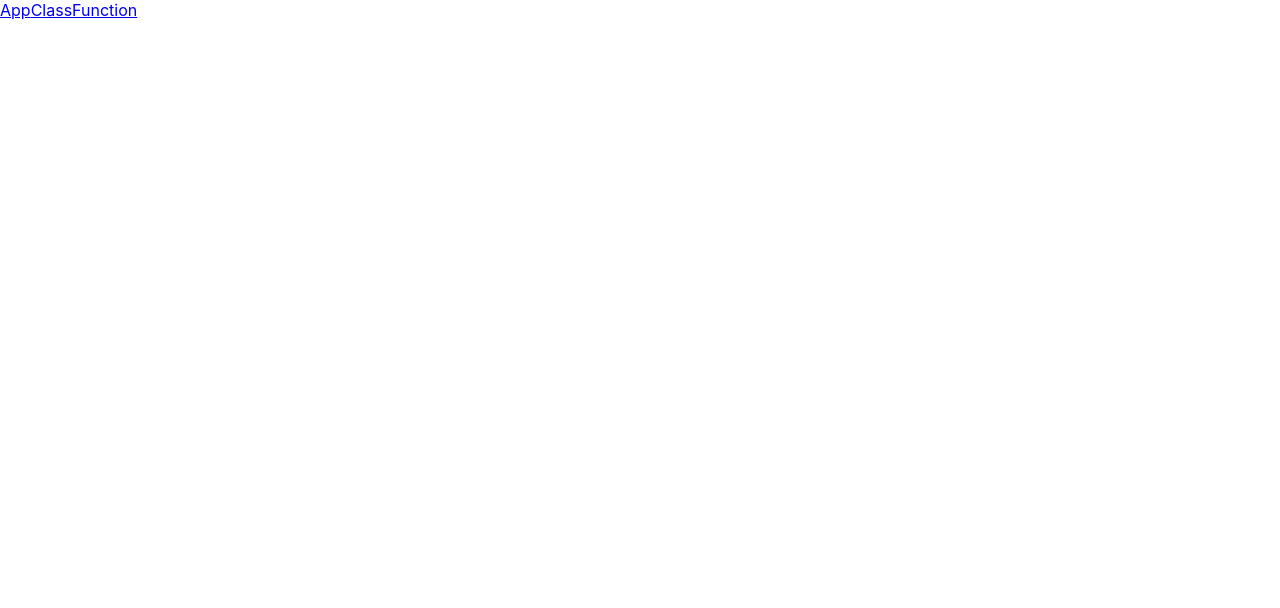
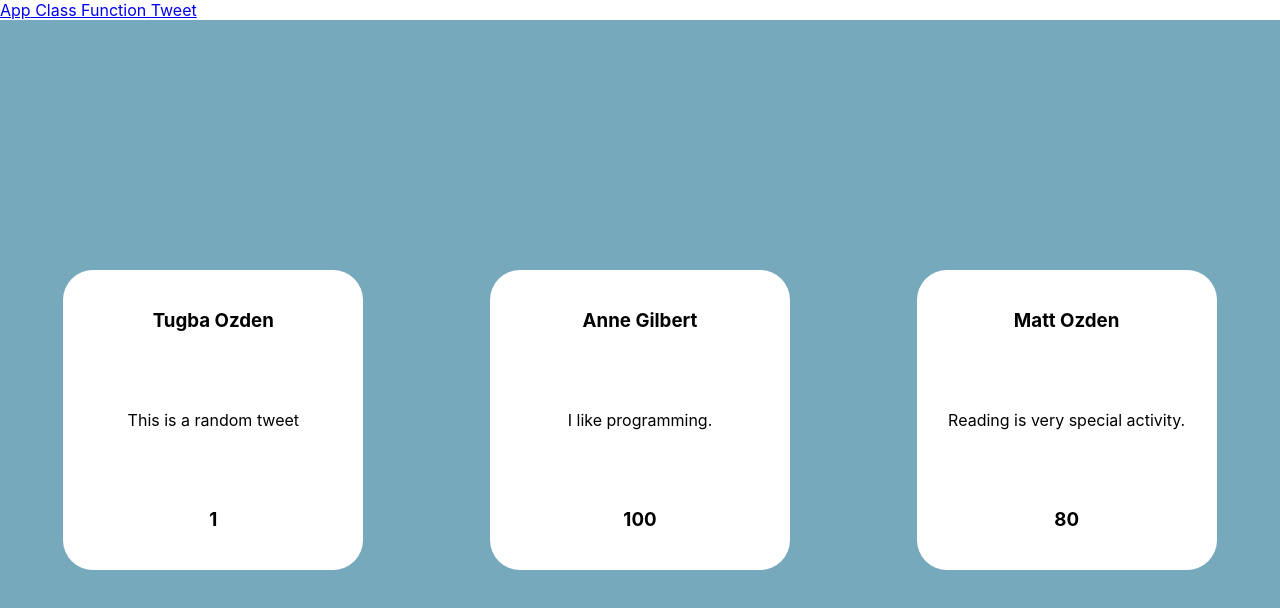
Before and after one commit to tugbaozdn/REACT, a React (Create React App) app: page /Tweet in a window 1280 px wide. Shown: the top 608 px of the page. Built offline with nearby package versions, Linux system fonts and the light colour scheme.

Commit message:
Adding Tweet.js with some css properties.

```diff
--- a/src/App.css
+++ b/src/App.css
@@ -1,4 +1,4 @@
-.App {
+/* .App {
   text-align: center;
 }
 
@@ -36,3 +36,32 @@
     transform: rotate(360deg);
   }
 }
+
+.demo{
+
+  border: 2px solid black;
+
+} */
+
+.app{
+  min-height: 100vh;
+  height: 100vh;
+  background: rgb(117, 169, 187) ;
+  display: flex;
+  justify-content: space-around;
+  align-items: center;
+}
+
+.tweet{
+
+  height: 300px;
+  width: 300px;
+  background: white;
+  border-radius: 30px;
+  display:flex;
+  flex-direction: column;
+  justify-content: space-around;
+  align-items: center;
+
+
+}
--- a/src/App.js
+++ b/src/App.js
@@ -1,23 +1,12 @@
-import logo from './logo.svg';
+
 import './App.css';
+
 
 function App() {
   return (
-    <div className="App">
-      <header className="App-header">
-        <img src={logo} className="App-logo" alt="logo" />
-        <p>
-          Edit <code>src/App.js</code> and save to reload.
-        </p>
-        <a
-          className="App-link"
-          href="https://reactjs.org"
-          target="_blank"
-          rel="noopener noreferrer"
-        >
-          Learn React
-        </a>
-      </header>
+    <div className="app">
+
+
     </div>
   );
 }
--- /dev/null
+++ b/src/components/Tweet.js
@@ -0,0 +1,18 @@
+import React from 'react';
+import '../App.css';
+
+function Tweet(props){
+
+    return(
+
+        <div className="tweet">
+            <h3>{props.name}</h3>
+            <p>{props.message1}</p>
+            <h3>{props.numOfLikes}</h3>
+        </div>
+    );
+
+}
+
+
+export default Tweet;
--- a/src/components/navbar-component.js
+++ b/src/components/navbar-component.js
@@ -4,6 +4,7 @@ import App from '../App';
 import { BrowserRouter as Router, Switch, Route, Link} from 'react-router-dom';
 import { ClassExample } from './class-component';
 import FunctionExample from './function-component';
+import Tweet from './Tweet';
 
 function NavBar(){
 
@@ -20,6 +21,7 @@ function NavBar(){
         name:name,
         message:message,
         updatemessage: setMessage
+
     }
 
     // const propsObject={
@@ -35,8 +37,10 @@ function NavBar(){
             <Router>
                 <div className="Navbar">
                     <Link className="NavbarLink" to="/">App</Link>
-                    <Link className="NavbarLink" to="/classExample">Class</Link>
-                     <Link className="NavbarLink" to="/functionExample">Function</Link>
+                    <Link className="NavbarLink" to="/classExample"> Class </Link>
+                     <Link className="NavbarLink" to="/functionExample"> Function </Link>
+                     <Link className="NavbarLink" to="/Tweet"> Tweet </Link>
+
                  </div>
 
             <div className="Content">
@@ -54,6 +58,16 @@ function NavBar(){
                         <FunctionExample {...propsObject}/>
                     </Route>
 
+                    <Route exact path="/Tweet">
+                        <div className="app">
+                        <Tweet name="Tugba Ozden" message1="This is a random tweet" numOfLikes='1' />
+                        <Tweet name="Anne Gilbert" message1="I like programming." numOfLikes='100'/>
+                        <Tweet name="Matt Ozden" message1="Reading is very special activity." numOfLikes='80'/>
+
+                        </div>
+
+                    </Route>
+
                 </Switch>
             </div>
         </Router>
--- a/src/index.css
+++ b/src/index.css
@@ -11,3 +11,10 @@ code {
   font-family: source-code-pro, Menlo, Monaco, Consolas, 'Courier New',
     monospace;
 }
+
+*{
+  margin: 0;
+  padding: 0;
+  box-sizing: border-box;
+
+}
--- a/src/index.js
+++ b/src/index.js
@@ -3,6 +3,7 @@ import ReactDOM from 'react-dom';
 import './index.css';
 import reportWebVitals from './reportWebVitals';
 import Navbar from './components/navbar-component';
+//import Tweet from './Tweet';
 
 ReactDOM.render(
   <React.StrictMode>
```
